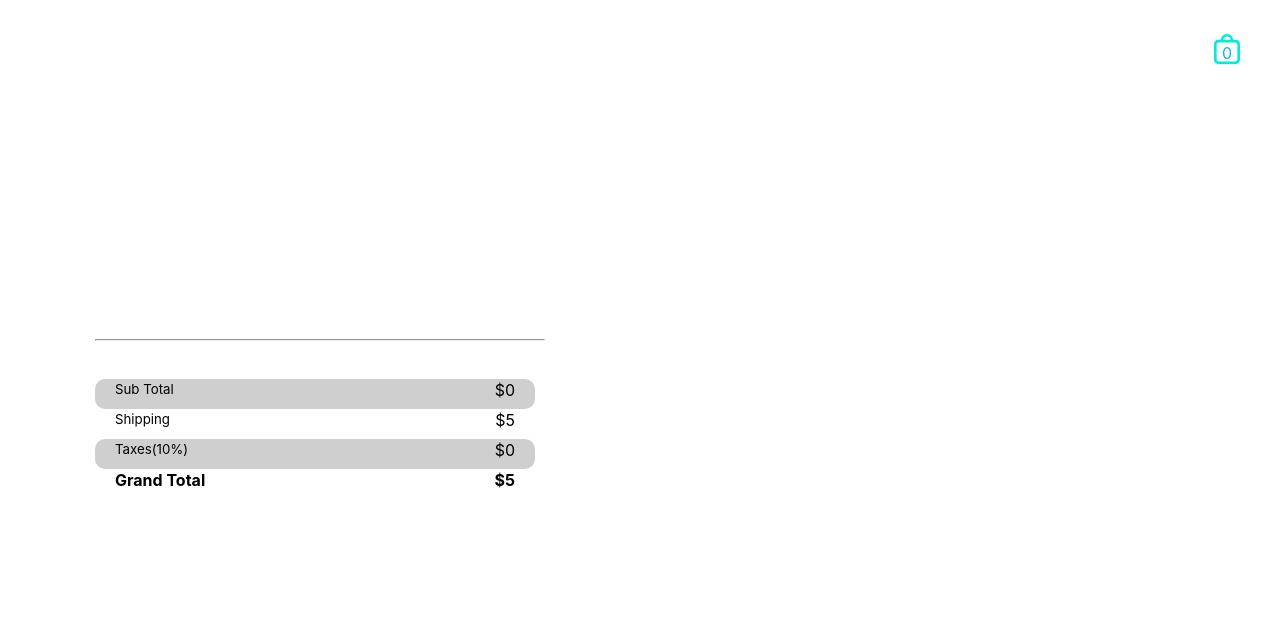
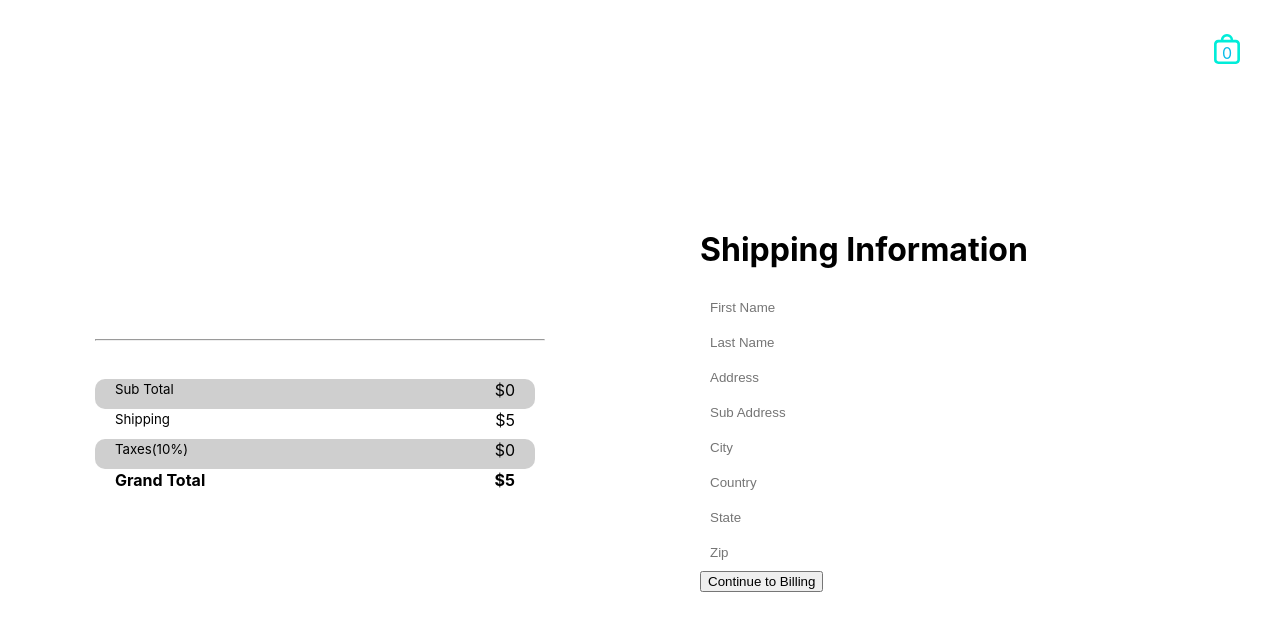
Before and after one commit to stetsonharding/musical-sweatpants, a React (Create React App) app: page /orderDetails in a window 1280 px wide. Shown: the top 630 px of the page. Built offline with nearby package versions, Linux system fonts and the light colour scheme.

Commit message:
Inital Shipping styles.

```diff
--- a/src/components/orderInfo/FormInput.js
+++ b/src/components/orderInfo/FormInput.js
@@ -28,6 +28,7 @@ function handleChange(e) {
             value={inputData[data]}
             className='input'
             onChange={handleChange}
+            style={{borderRadius: '10px', padding: ' 10px', width: '500px', border: 'none'}}
             />
             </div>
 
--- a/src/components/orderInfo/OrderInfoLayout.js
+++ b/src/components/orderInfo/OrderInfoLayout.js
@@ -8,6 +8,7 @@ import { useCurrentAlbumContext } from "../../providers/CurrentAlbumProvider";
 //components
 import CartBadge from "../builder/CartBadge";
 import OrderDetails from "./OrderDetails";
+import ShippingForm from "./ShippingForm"
 
 
 
@@ -49,7 +50,7 @@ export default function OrderInfoLayout() {
         }}
       >
 
-
+      <ShippingForm/>
 
       </div>
     </div>
```
